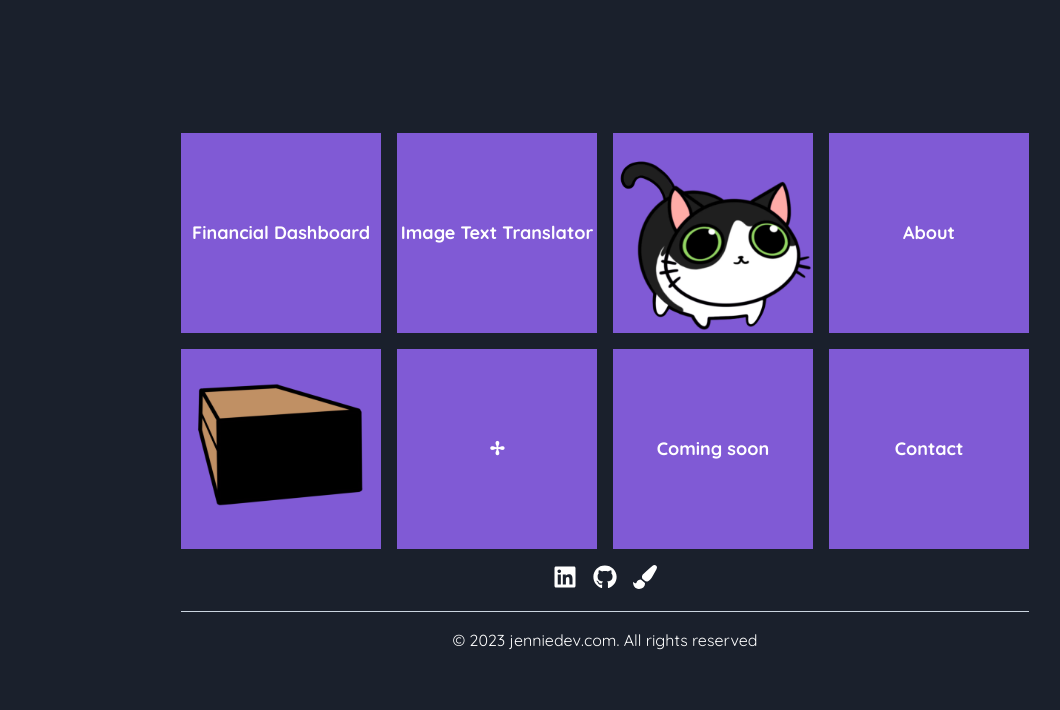
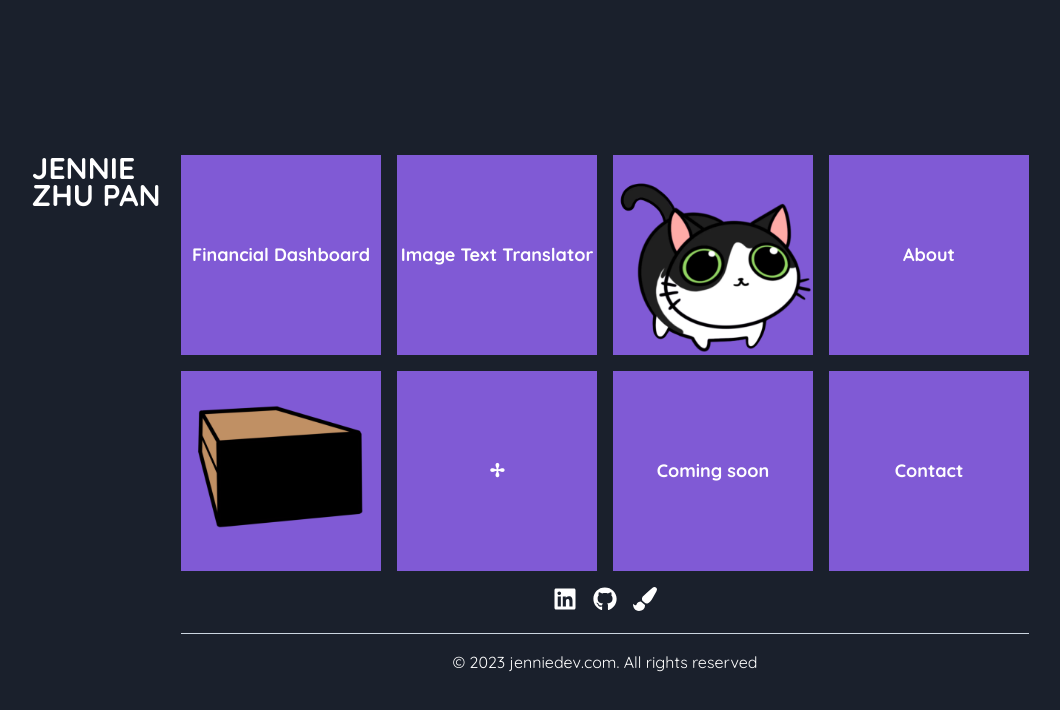
Before and after one commit to jzhupan/React-Portfolio, a React (Vite) app in the folder react-project/: page / in a window 1280 px wide. Shown: the top 710 px of the page, without its empty margins (35-1095 px from the left). Built offline with nearby package versions, Linux system fonts and the light colour scheme.

Commit message:
Added logo and some cool css to it.

```diff
--- a/react-project/src/App.css
+++ b/react-project/src/App.css
@@ -35,16 +35,6 @@
     animation: logo-spin infinite 20s linear;
   }
 }
-
-.card {
-  padding: 2em;
-}
-
-.read-the-docs {
-  color: #888;
-}
-
-/* App.css */
 
 @keyframes shrink-halfway {
   0% {
@@ -162,3 +152,20 @@
     transform: scale(1.15, 0.85); /* Stretch horizontally, squash vertically */
   }
 }
+
+.logo {
+  color: white;
+  text-align: left;
+  font-size: 30px;
+  font-weight: bold;
+  text-transform: uppercase;
+  line-height: 90%;
+  margin-bottom: -16%;
+  margin-left: -120%;
+  transition: all 0.3s ease;
+}
+
+.logo:hover {
+  color: #b514ff;
+  text-shadow: 0 0 15px #b514ff, 0 0 30px #b514ff;
+}
--- a/react-project/src/App.jsx
+++ b/react-project/src/App.jsx
@@ -1,7 +1,8 @@
-import { ChakraProvider, extendTheme } from "@chakra-ui/react";
+import { ChakraProvider, extendTheme, Box } from "@chakra-ui/react";
 import "./App.css";
 import Footer from "./Components/Footer";
 import Tiles from "./Components/Tiles";
+import Logo from "./Components/Logo";
 
 const colors = {
   brand: {
@@ -49,6 +50,9 @@ const theme = extendTheme({
 function App() {
   return (
     <ChakraProvider theme={theme}>
+      <Box display="flex" justifyContent="center" alignItems="center">
+        <Logo />
+      </Box>
       <Tiles />
       <Footer />
     </ChakraProvider>
--- /dev/null
+++ b/react-project/src/components/Logo.jsx
@@ -0,0 +1,11 @@
+const Logo = () => {
+  return (
+    <div className="logo">
+      <h1>
+        Jennie <br /> Zhu Pan
+      </h1>
+    </div>
+  );
+};
+
+export default Logo;
```
